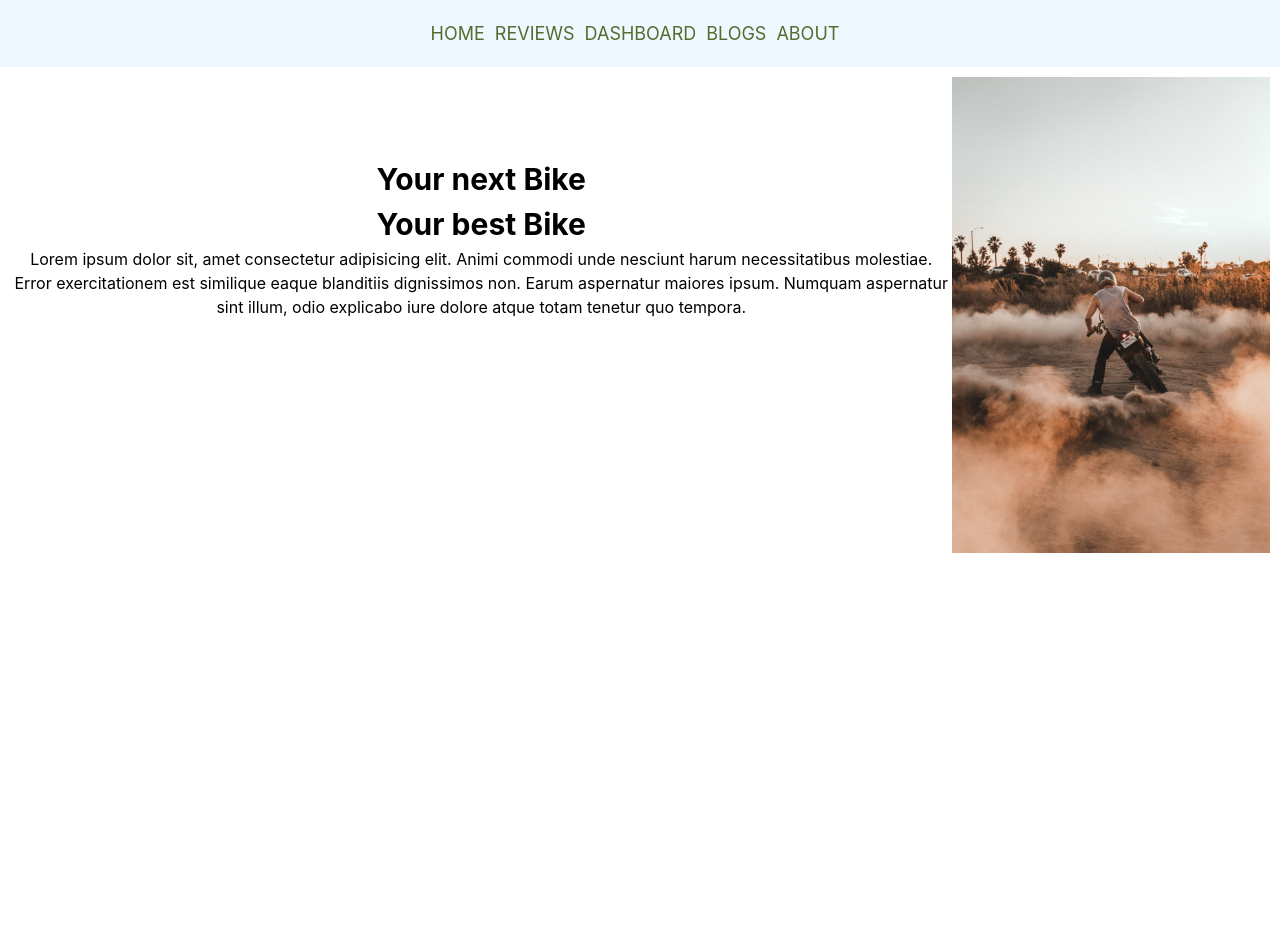
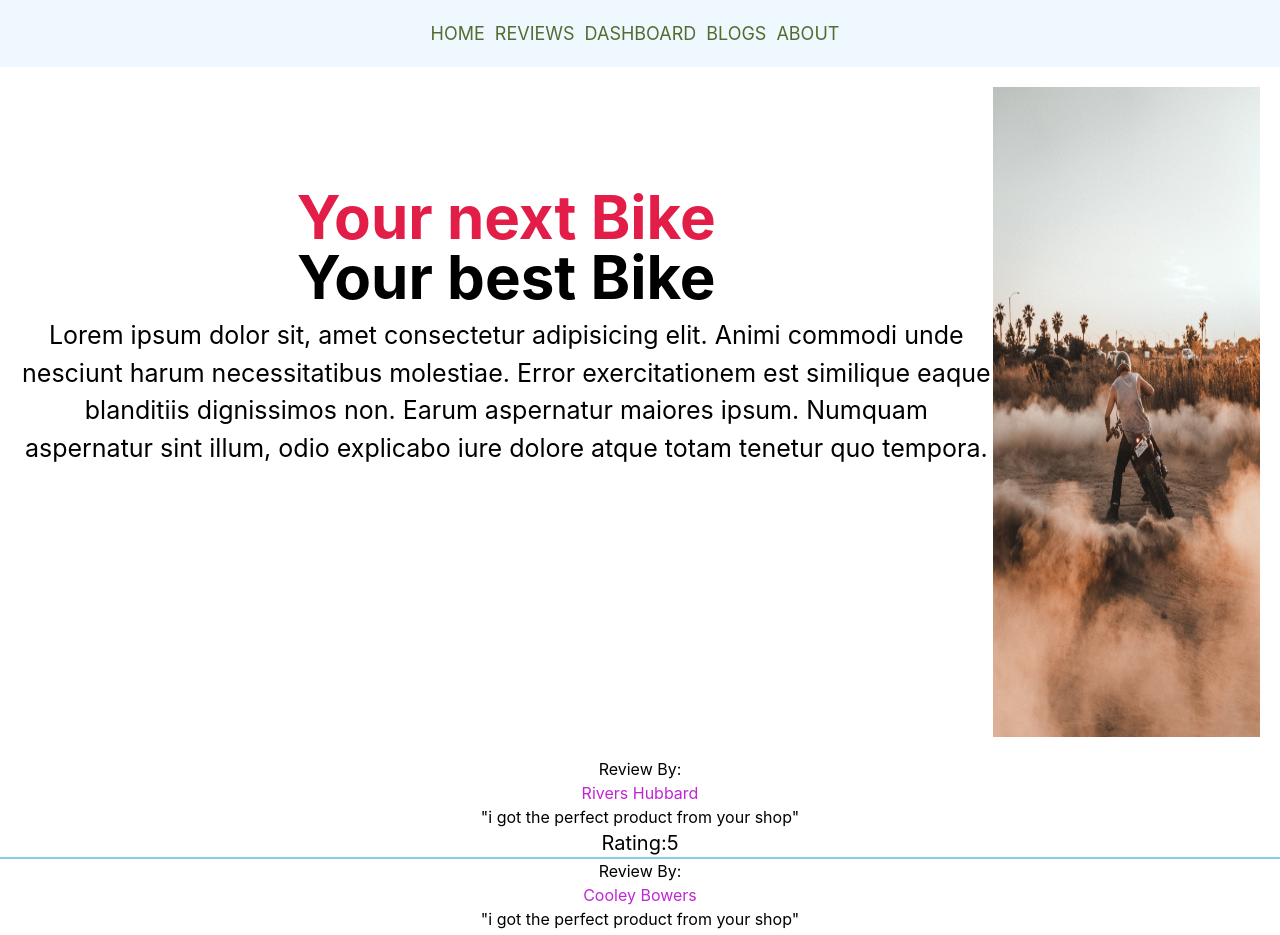
Before and after one commit to Rakib665/product-analysis-website, a React (Create React App) app: page / in a window 1280 px wide. Shown: the top 935 px of the page. Before the commit the page ends 800 px from the top, so only its background shows below. Built offline with nearby package versions, Linux system fonts and the light colour scheme.

Commit message:
show review in home page

```diff
--- a/package.json
+++ b/package.json
@@ -10,6 +10,7 @@
     "react-dom": "^18.0.0",
     "react-router-dom": "^6.3.0",
     "react-scripts": "5.0.0",
+    "recharts": "^2.1.9",
     "web-vitals": "^2.1.4"
   },
   "scripts": {
--- a/src/App.js
+++ b/src/App.js
@@ -6,8 +6,11 @@ import Reviews from './components/Reviews/Reviews'
 import Dashboard from './components/Dashboard/Dashboard'
 import About from './components/About/About'
 
+
 function App() {
+
   return (
+
     <div className="App">
     <Header></Header>
     <Routes>
@@ -18,6 +21,7 @@ function App() {
       <Route path='/about' element={<About></About>}></Route>
     </Routes>
   </div>
+
   );
 }
 
--- /dev/null
+++ b/src/Hooks/useReview.js
@@ -0,0 +1,13 @@
+import { useEffect, useState } from "react"
+
+const useReview = () =>{
+    const [reviews,setReviews] = useState([])
+    useEffect(()=>{
+        fetch('review.json')
+        .then(res => res.json())
+        .then(data=> setReviews(data))
+    },[])
+    return [reviews,setReviews]
+}
+
+export default useReview;
--- a/src/components/Home/Home.css
+++ b/src/components/Home/Home.css
@@ -1,19 +1,30 @@
-.home-image{
-    height: 300px;
-    width: 800px;
+
+.home-container{
+display: flex;
+justify-content: space-between;
+margin: 20px;
+
 }
-.home-container{
-margin: 10px;
-display: flex;
-flex-direction: row;
-justify-content: space-between;
+ .home-moto-text{
+
+    margin-top: 100px;
+
 }
-.home-text{
-    margin-top: 80px;
-    justify-content: start;
+.home-moto-text h2{
+    font-size: 60px;
+    font-weight: bold;
+     line-height: 100%;
 }
-.home-text h2{
-    font-size: 30px;
-    font-weight: bold;
-    justify-content: start;
+.home-moto-details p{
+   font-size: 25px;
+   margin-top: 10px;
 }
+
+.home-image img{
+    height: 650px;
+    width: 1020px;
+
+}
+/* .reviews-items{
+
+} */
--- a/src/components/Home/Home.js
+++ b/src/components/Home/Home.js
@@ -1,18 +1,40 @@
-import React from 'react';
+
+import { Link } from 'react-router-dom';
+import useReview from '../../Hooks/useReview';
+import Review from '../Review/Review';
 import './Home.css'
 
 const Home = () => {
+   const [reviews,setReviews] = useReview()
     return (
+        <div>
             <div className='home-container '>
                 <div className="home-text">
-                <h2>Your next Bike</h2>
+                    <div className="home-moto-text">
+                        <h2 className='text-rose-600		'>Your next Bike</h2>
                         <h2>Your best Bike</h2>
+                    </div>
+                    <div className="home-moto-details">
                         <p>Lorem ipsum dolor sit, amet consectetur adipisicing elit. Animi commodi unde nesciunt harum necessitatibus molestiae. Error exercitationem est similique eaque blanditiis dignissimos non. Earum aspernatur maiores ipsum. Numquam aspernatur sint illum, odio explicabo iure dolore atque totam tenetur quo tempora.</p>
+                    </div>
                 </div>
                 <div className="home-image">
                     <img src='motozone.jpg' alt="" />
                 </div>
             </div>
+            <div className="reviews-items">
+
+                {
+
+                    reviews.map(review => <Review
+                    key={review.id}
+                    review={review}
+                    ></Review>)
+                }
+
+            </div>
+            <Link className='p-3 bg-yellow-600	' to='/reviews'>See All Reviews</Link>
+        </div>
     );
 };
 
--- /dev/null
+++ b/src/components/Review/Review.css
@@ -0,0 +1,4 @@
+.review-list{
+    border-bottom: 2px solid skyblue;
+
+}
--- /dev/null
+++ b/src/components/Review/Review.js
@@ -0,0 +1,15 @@
+import React from 'react';
+import './Review.css'
+
+const Review = (props) => {
+    const {name,greetings,review} = props.review
+    return (
+        <div className='review-list'>
+            <h2>Review By:<p className='text-fuchsia-600'>{name}</p> </h2>
+            <h2>"{review}"</h2>
+            <h1 className='text-xl'>Rating:{greetings}</h1>
+        </div>
+    );
+};
+
+export default Review;
--- a/src/components/Reviews/Reviews.js
+++ b/src/components/Reviews/Reviews.js
@@ -1,9 +1,12 @@
 import React from 'react';
+import useReview from '../../Hooks/useReview';
+import Review from '../Review/Review';
 
 const Reviews = () => {
+    const [reviews,setReviews] = useReview()
     return (
         <div>
-
+          <h2>All Reviews: {reviews.length}</h2>
         </div>
     );
 };
```
Also changed, not shown: 1 other file (tests, documents, lock files or other folders). Lines whose indentation alone changed are shown as unchanged.
